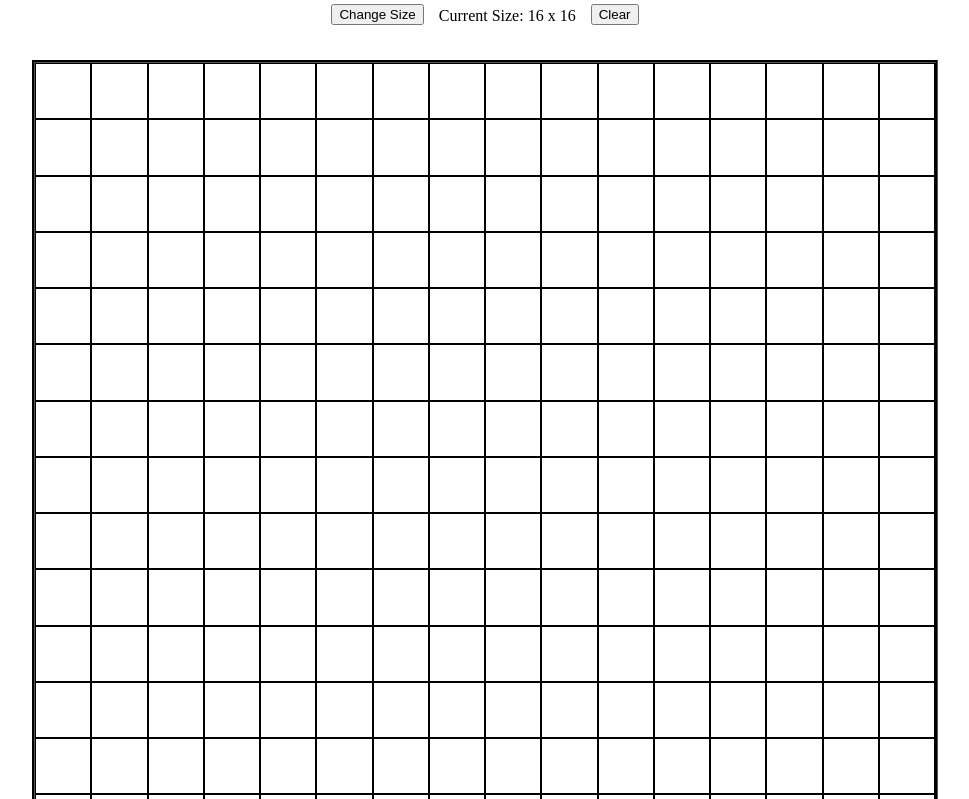
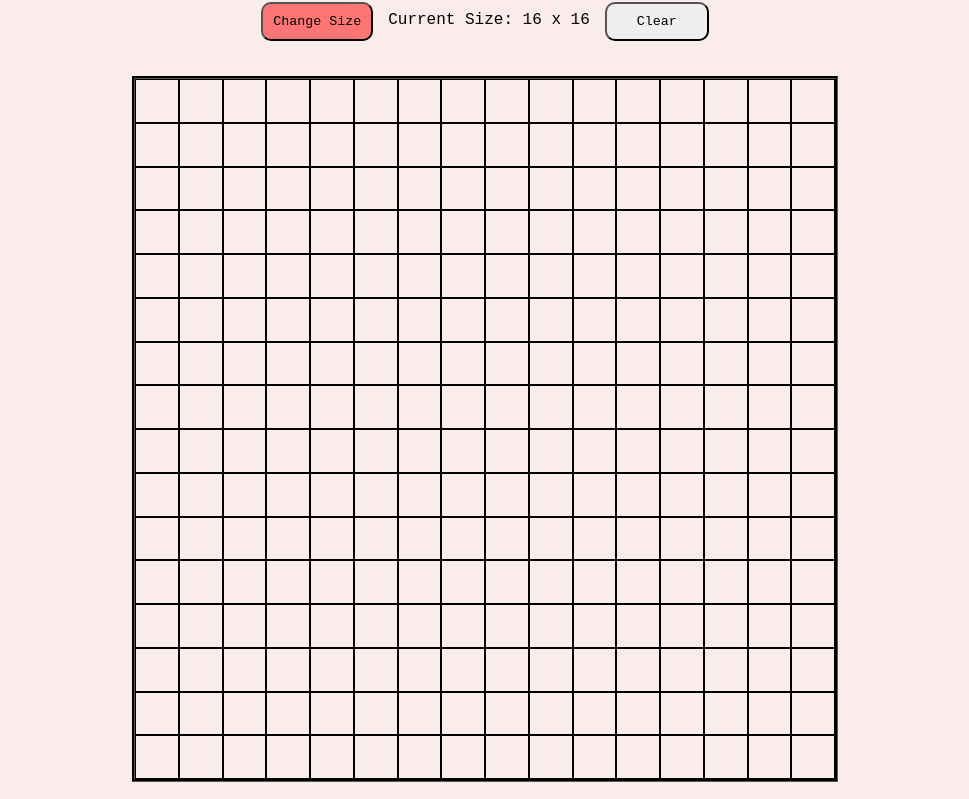
Before and after one commit to michaelrgarcia/etch-a-sketch, a plain HTML site: page index.html in a window 1280 px wide. Shown: the part 61-860 px from the top of the page, without its empty margins (155-1124 px from the left). Drawn offline with Linux system fonts and the light colour scheme.

Commit message:
Add basic style to site + make grid smaller

```diff
--- a/style.css
+++ b/style.css
@@ -1,8 +1,13 @@
+* {
+    font-family: "Courier New", sans-serif;
+}
+
 body {
     display: flex;
     flex-direction: column;
     justify-content: center;
     align-items: center;
+    background: rgba(248, 216, 216, 0.473);
 }
 
 .header {
@@ -15,6 +20,7 @@ body {
 
 .title {
     font-size: 40px;
+    text-decoration: underline;
 }
 
 .size-ctrl {
@@ -22,8 +28,22 @@ body {
     gap: 15px;
 }
 
+.size-ctrl .grid-size,
+.size-ctrl .clear {
+    border-radius: 10px;
+    padding: 10px;
+}
+
+.size-ctrl .grid-size {
+    background: rgba(255, 0, 0, 0.5);
+}
+
 .size-ctrl .current-size {
-    margin-top: 1%;
+    margin-top: 2%;
+}
+
+.size-ctrl .clear {
+    padding: 0px 30px 0px 30px;
 }
 
 :root {
@@ -35,8 +55,8 @@ body {
     display:grid;
     grid-template-rows: repeat(var(--grid-rows), 1fr);
     grid-template-columns: repeat(var(--grid-cols), 1fr);
-    width: 900px;
-    height: 900px;
+    width: 700px;
+    height: 700px;
     margin: 35px;
     border: 3px groove black;
 }
```
